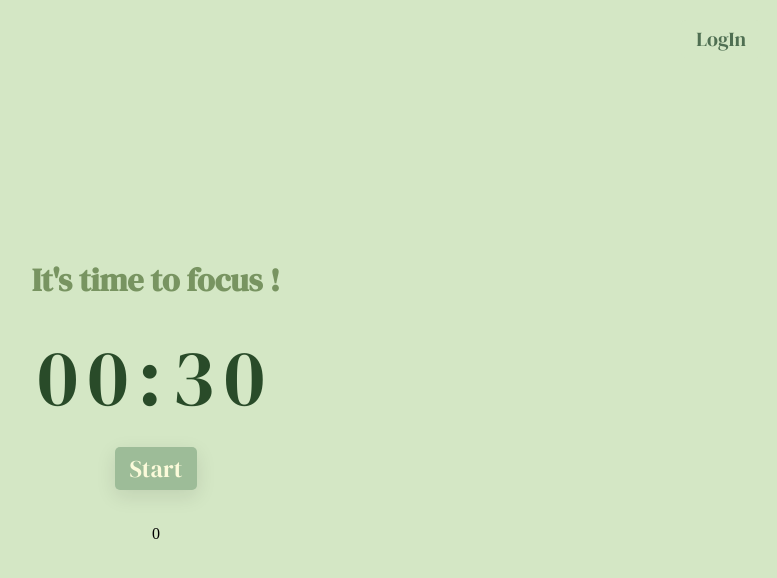
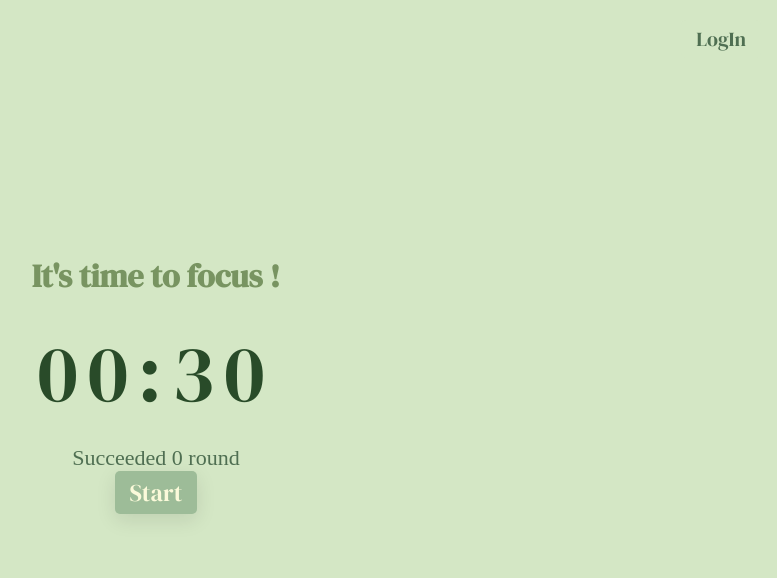
Before and after one commit to cone26/pomo_client, a Next.js app: page / in a window 1280 px wide. Shown: the top 578 px of the page, without its empty margins (484-1261 px from the left). Built offline with nearby package versions, Linux system fonts and the light colour scheme; no server answers.

Commit message:
round design

```diff
--- a/src/app/globals.css
+++ b/src/app/globals.css
@@ -108,3 +108,9 @@ button {
 .logout:hover {
     color: #9DBC98;
 }
+
+.round {
+    font-size: 22px;
+    color: #4F6F52;
+
+}
--- a/src/app/page.tsx
+++ b/src/app/page.tsx
@@ -121,11 +121,12 @@ export default function Home() {
                         {`${minute.padStart(2,'0')}:${second.padStart(2,'0')}`}
                     </span>
                 </div>
+                <span className={'round'}>{`Succeeded ${round} round`}</span>
                 <div className={'buttonContainer'}>
                     <FilterStatus status={status} switchStatus={switchStatus} clearTime={clearTime} />
                 </div>
             </div>
-            <span>{round}</span>
+
             {/*<div className={'round'}>*/}
             {/*    <span className={'successDot'}></span>*/}
             {/*</div>*/}
```
